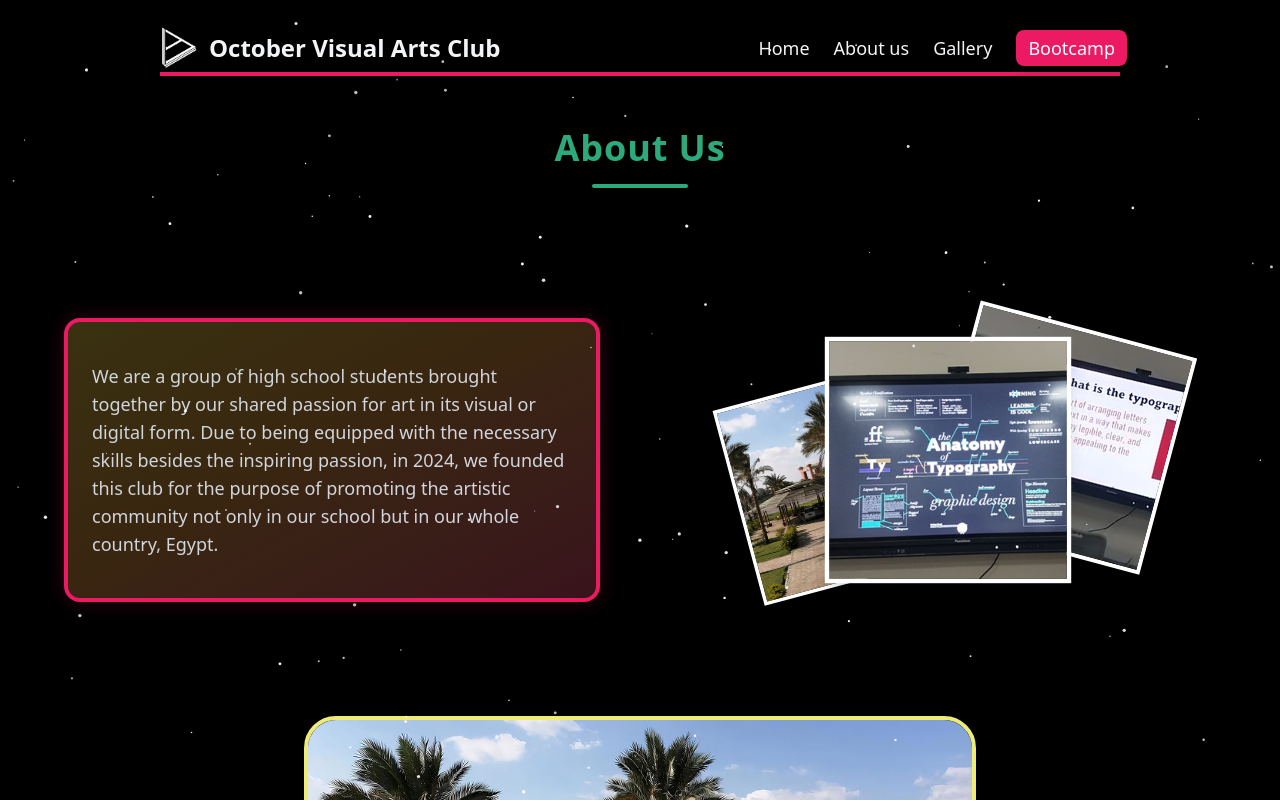
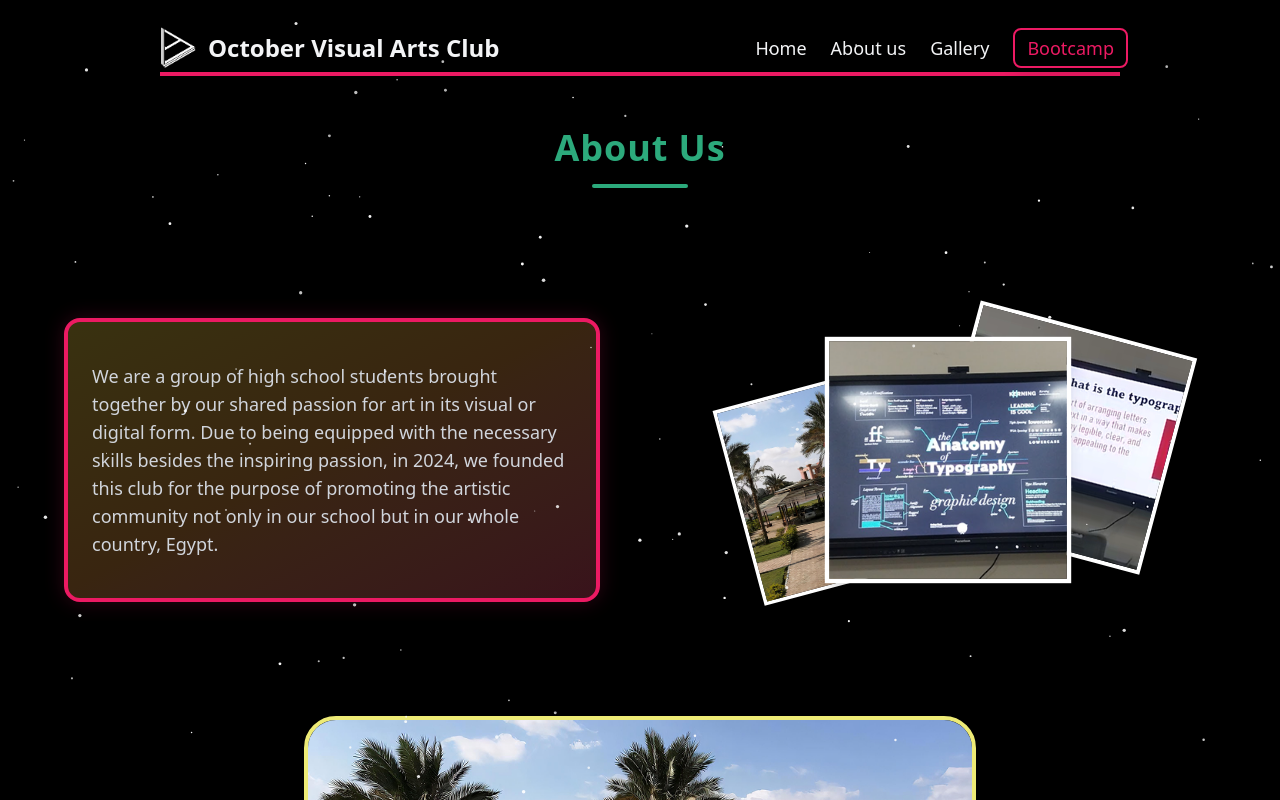
Before and after one commit to YAFFMN/OVAC, a React (Vite) app: page /about in a window 1280 px wide. Shown: the top 800 px of the page. Built offline with nearby package versions, Linux system fonts and the light colour scheme.

Commit message:
Update NavBar.jsx

```diff
--- a/src/Components/NavBar.jsx
+++ b/src/Components/NavBar.jsx
@@ -57,7 +57,7 @@ function NavBar() {
             </Link>
             <Link
               to="/Bootcamp"
-              className="bg-[#ec1a63] text-white text-lg font-medium px-3 py-1 rounded-lg hover:bg-[#d11652] hover:scale-105 transform transition duration-300 ease-in-out shadow-lg"
+              className="border-2 border-[#ec1a63] text-[#ec1a63] text-lg font-medium px-3 py-1 rounded-lg hover:bg-[#ec1a63] hover:text-white hover:scale-105 transform transition duration-300 ease-in-out shadow-lg"
             >
               Bootcamp
             </Link>
@@ -143,7 +143,7 @@ function NavBar() {
             </Link>
             <Link
               to="/Bootcamp"
-              className="w-full text-center bg-[#ec1a63] text-white text-2xl font-bold py-3 rounded-lg hover:bg-[#d11652] hover:scale-105 transform transition duration-200 shadow-lg"
+              className="w-full text-center border-2 border-[#ec1a63] text-[#ec1a63] text-2xl font-bold py-3 rounded-lg hover:bg-[#ec1a63] hover:text-white hover:scale-105 transform transition duration-200 shadow-lg"
               onClick={() => setMenuOpen(false)}
             >
               Bootcamp
```
